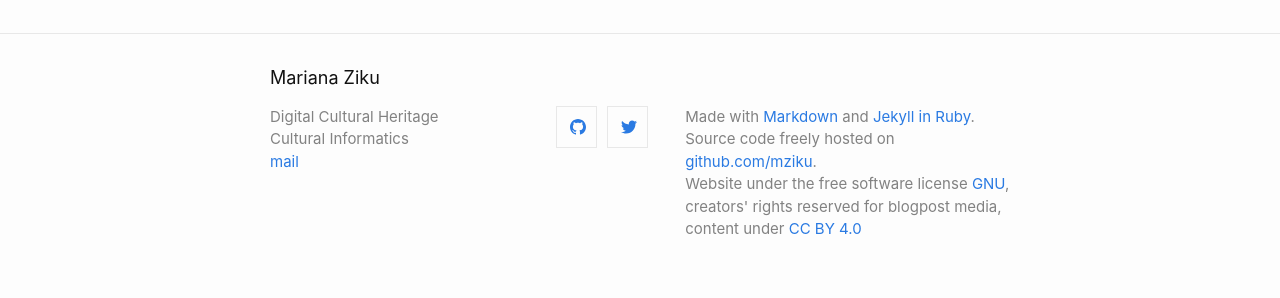
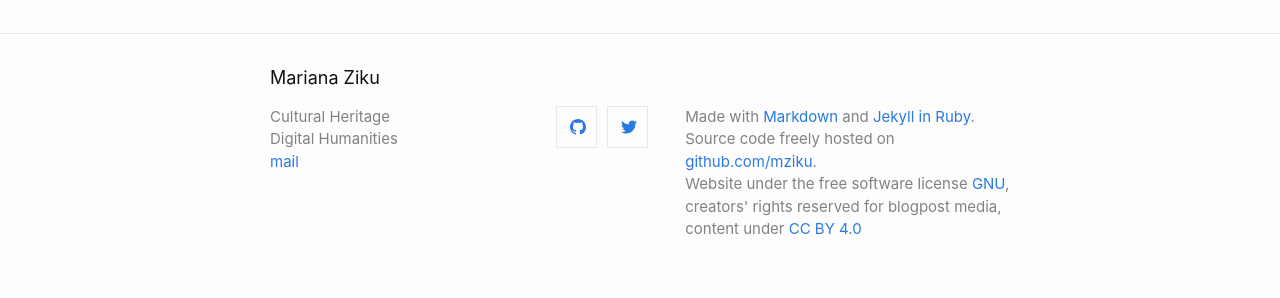
Before and after one commit to mziku/mziku.github.io, a Jekyll site: the page built from index.md, in a window 1280 px wide. Shown: the part 644-942 px from the top of the page. Built offline with Jekyll 4.4.1, drawn with Linux system fonts in a browser that asks for light colours.

Commit message:
Update footer.html

```diff
--- a/_includes/footer.html
+++ b/_includes/footer.html
@@ -8,8 +8,8 @@
       <div class="footer-col-wrapper">
         <div class="footer-col footer-col-1">
           <ul class="contact-list">
-            <li class="p-name">Digital Cultural Heritage</li>
-            <li class="p-name">Cultural Informatics</li>
+            <li class="p-name">Cultural Heritage</li>
+            <li class="p-name">Digital Humanities</li>
             <li><a class="u-email" href="mailto:ziku@mail.com">mail</a></li></ul>
         </div>
 
```
